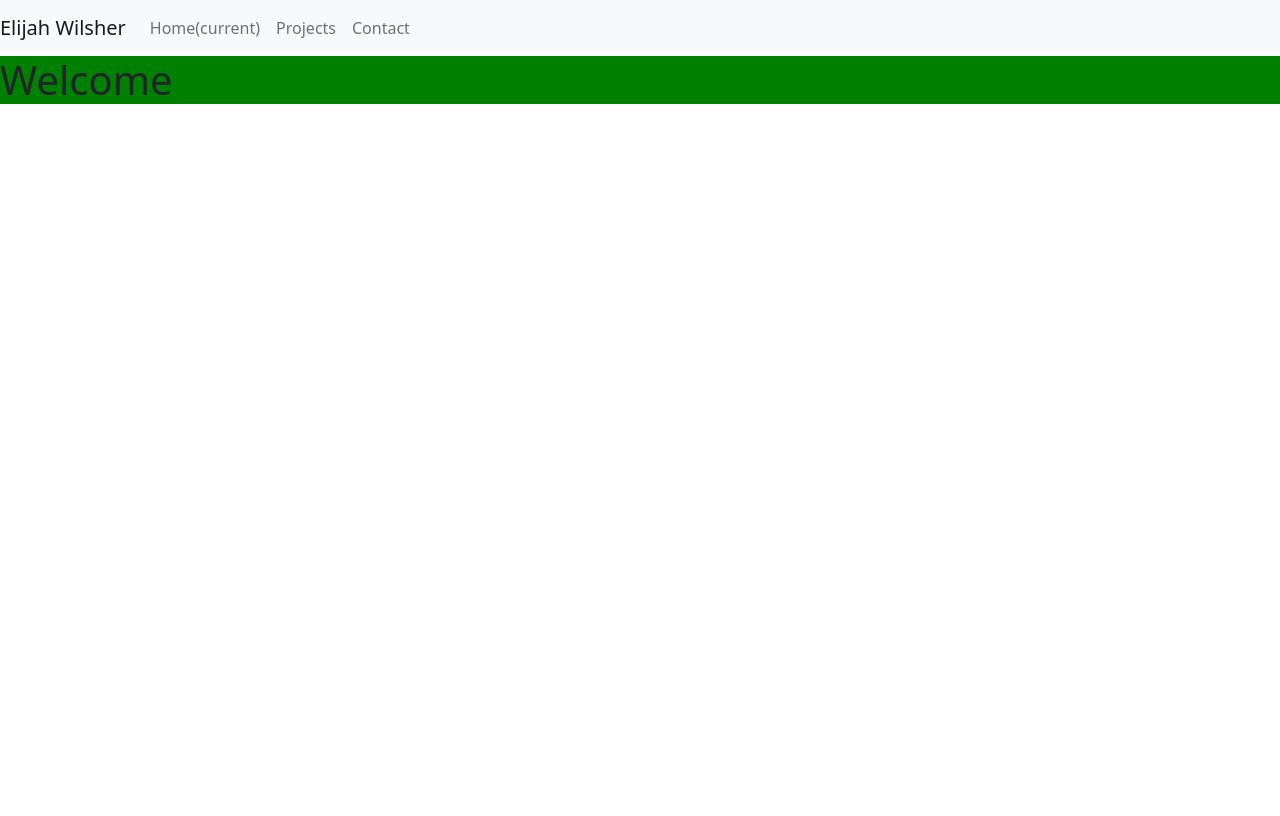
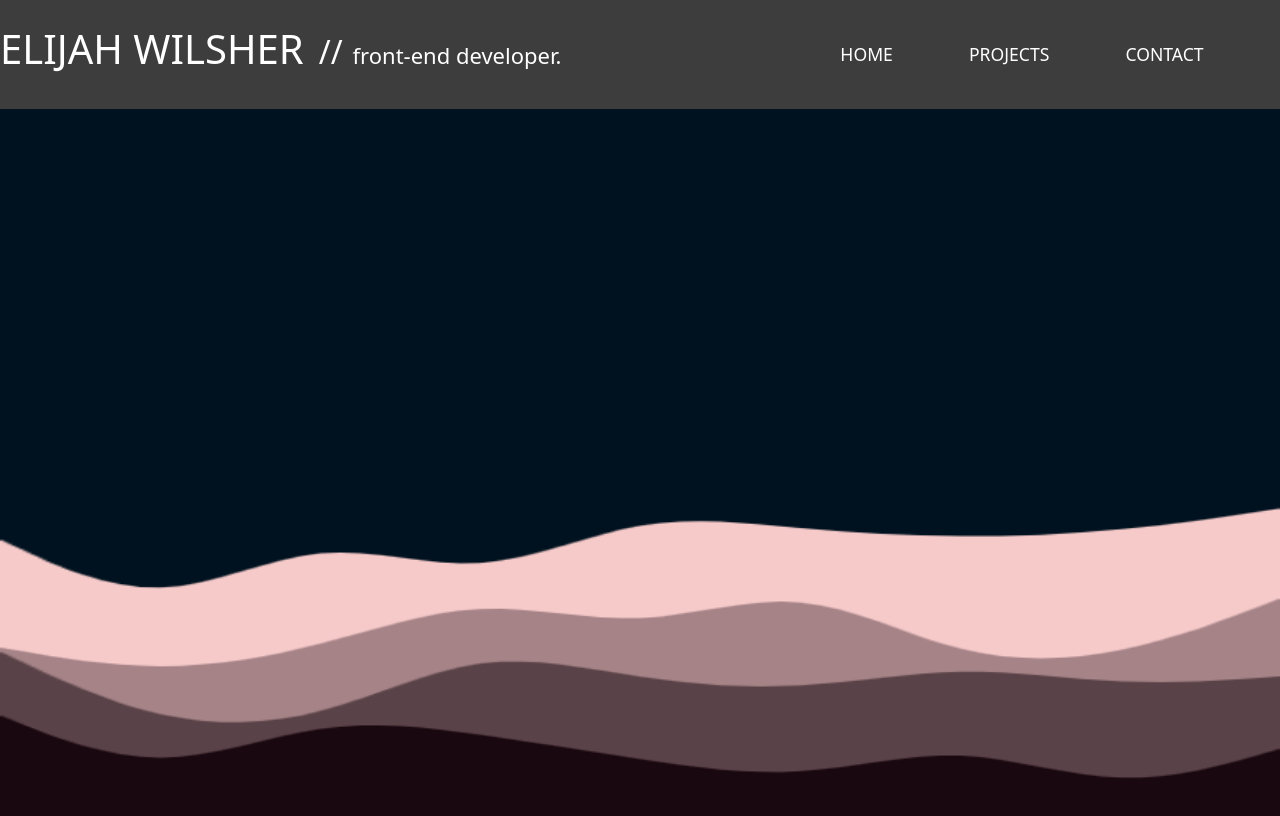
Before and after one commit to Yusen22/React_Portfolio, a React (Create React App) app in the folder react-portfolio/: page / in a window 1280 px wide. Shown: the top 816 px of the page. Built offline with nearby package versions, Linux system fonts and the light colour scheme.

Commit message:
added jumbo image to homepage and centered title on mobile screen

```diff
--- /dev/null
+++ b/react-portfolio/src/components/Header/Header.css
@@ -0,0 +1,63 @@
+.navbar {
+    background-color: rgb(61, 61, 61) !important;
+    display: flex;
+    justify-content: space-around;
+    padding: 20px 0 !important;
+
+}
+
+.navbar-brand {
+    margin-right: 0;
+}
+
+.mainTitle {
+
+    justify-content: center;
+    align-items: baseline;
+    color: white !important;
+
+
+}
+
+.mainTitle h1 {
+    text-transform: uppercase;
+    display: flex;
+    margin-bottom: 0 !important;
+    text-align:center
+
+}
+
+.mainTitle h2 {
+    font-size: 110%;
+    margin-bottom: 0 !important;
+    text-align: center;
+}
+
+#title-slash {
+    padding: 0 10px 0 15px;
+    font-size: 2rem;
+    padding-bottom: 0.5rem !important;
+}
+
+#navbarNav {
+
+    justify-content: flex-end;
+    margin-right: 3%;
+
+}
+
+.nav-item {
+    margin: 0 30px;
+    text-transform: uppercase;
+    font-size: 110%;
+}
+
+.nav-link {
+    color: white !important;
+
+}
+
+.navbar-toggler {
+    position: absolute;
+    right: 5%;
+}
--- a/react-portfolio/src/components/Header.js
+++ b/react-portfolio/src/components/Header/Header.js
@@ -1,22 +1,33 @@
 import React from "react";
 import { Link } from 'react-router-dom'
+import './/Header.css'
+import 'bootstrap/dist/css/bootstrap.min.css'
 
 
 // By importing the Header.css file, it is added to the DOM whenever this component loads
 
 function Header() {
+
+
     return (
         <header className="page-header">
-            <nav className="navbar navbar-expand-lg navbar-light bg-light">
-                <Link className="navbar-brand" to="/">Elijah Wilsher</Link>
+            <nav className="navbar navbar-expand-lg">
+                <Link className="navbar-brand " to="/">
+                    <div className="mainTitle d-md-flex h-100 w-100">
+                        <h1 className="text-xs-center text-sm-center text-md-left" id="nameTitle">Elijah Wilsher</h1>
+                        <span className="d-none d-sm-none d-md-block" id="title-slash">//</span>
+                        <h2 id="jobTitle">front-end developer.</h2>
+                    </div>
+                </Link>
                 <button className="navbar-toggler" type="button" data-toggle="collapse" data-target="#navbarNav" aria-controls="navbarNav" aria-expanded="false" aria-label="Toggle navigation">
                     <span className="navbar-toggler-icon"></span>
                 </button>
                 <div className="collapse navbar-collapse" id="navbarNav">
                     <ul className="navbar-nav">
                         <li className="nav-item active">
-                            <Link className="nav-link" to="/">Home<span className="sr-only">(current)</span></Link>
+                            <Link className="nav-link" to="/">Home</Link>
                         </li>
+
                         <li className="nav-item">
                             <Link className="nav-link" to="/projects">Projects</Link>
                         </li>
--- /dev/null
+++ b/react-portfolio/src/components/HomePage/Homepage.css
@@ -0,0 +1,3 @@
+#jumbo-img {
+    height: 90vh
+}
--- /dev/null
+++ b/react-portfolio/src/components/HomePage/Homepage.js
@@ -0,0 +1,22 @@
+import React from "react";
+import "./Homepage.css"
+
+
+// By importing the Header.css file, it is added to the DOM whenever this component loads
+
+function Homepage() {
+
+ const jumboImage = require('../../images/layered-waves-haikei.png')
+  // Image generated with https://app.haikei.app/
+
+  return (
+
+    <div class="jumbotron jumbotron-fluid">
+
+      <img className="w-100" id="jumbo-img" src={jumboImage} alt='layered_waves' />
+
+    </div>
+  );
+}
+
+export default Homepage;
--- a/react-portfolio/src/components/Homepage.js
+++ /dev/null
@@ -1,14 +0,0 @@
-import React from "react";
-
-
-// By importing the Header.css file, it is added to the DOM whenever this component loads
-
-function Homepage() {
-  return (
-    <header style={{ backgroundColor: "green" }}>
-      <h1>Welcome</h1>
-    </header>
-  );
-}
-
-export default Homepage;
```
Also changed, not shown: react-portfolio/src/App.js (+8 -8 lines), react-portfolio/src/images/layered-waves-haikei.png (added), react-portfolio/src/images/layered-waves-haikei.svg (added).
